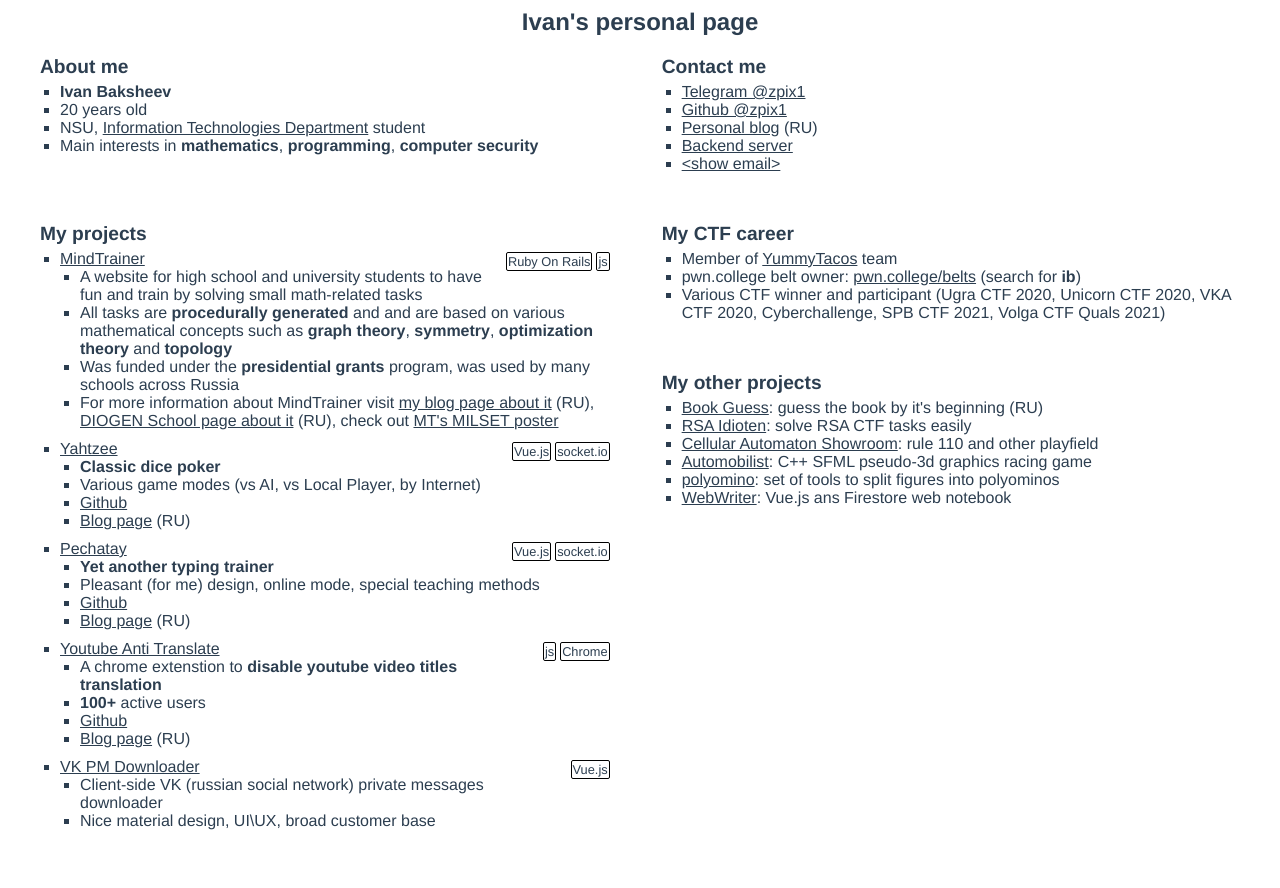
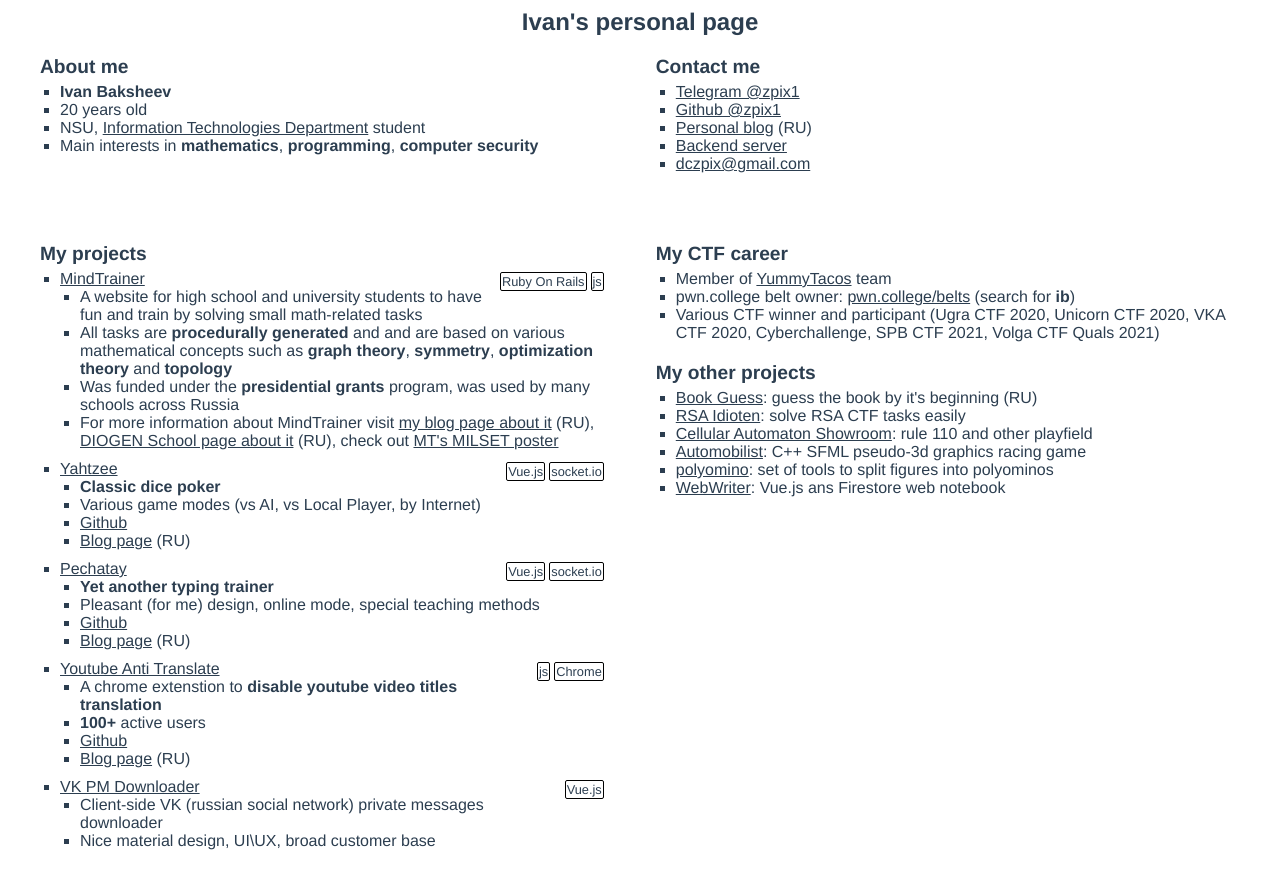
Before and after one commit to zpix1/about-me, a Vue app: page / in a window 1280 px wide. Before the commit the page ends 848 px from the top, so only its background shows below. Built offline with nearby package versions, Linux system fonts and the light colour scheme.

Commit message:
paddings changed

```diff
--- a/src/App.vue
+++ b/src/App.vue
@@ -19,12 +19,12 @@
         <li><Url url="https://zpix1.github.io/">Personal blog</Url> (RU)</li>
         <li><Url url="https://r45.xyz">Backend server</Url></li>
         <li>
-          <div v-if="showEmail">
+          <!-- <div v-if="showEmail"> -->
             <Url :url="'mailto:' + email">{{ email }}</Url>
-          </div>
+          <!-- </div>
           <div v-else>
             <div class="pseudo-a" @click="showEmail = true">&lt;show email&gt;</div>
-          </div>
+          </div> -->
         </li>
       </ul>
     </div>
@@ -87,9 +87,7 @@
         <li>pwn.college belt owner: <Url url="https://pwn.college/belts">pwn.college/belts</Url> (search for <b>ib</b>)</li>
         <li>Various CTF winner and participant (Ugra CTF 2020, Unicorn CTF 2020, VKA CTF 2020, Cyberchallenge, SPB CTF 2021, Volga CTF Quals 2021)</li>
       </ul>
-    </div>
-    <div class="grid-element" style="grid-area: other projects">
-      <div class="subheader">My other projects</div>
+      <div style="padding-top: 20px" class="subheader">My other projects</div>
       <ol>
         <li><Url url="https://zpix1.github.io/book-guess/">Book Guess</Url>: guess the book by it's beginning (RU)</li>
         <li><Url url="https://zpix1.github.io/rsa-idioten/">RSA Idioten</Url>: solve RSA CTF tasks easily</li>
@@ -99,6 +97,9 @@
         <li><Url url="https://zpix1.github.io/webwriter">WebWriter</Url>: Vue.js ans Firestore web notebook</li>
 
       </ol>
+    </div>
+    <div class="grid-element" style="grid-area: other-projects">
+
     </div>
   </div>
 </div>
@@ -156,14 +157,16 @@ export default {
 
     /* grid-template-columns: minmax(0, 700px); */
 
-    gap: 50px;
+    /* gap: 50px; */
 
     grid-template-areas:
       "about-me contacts"
       "projects projects"
       "projects projects"
-      "other-projects other-projects"
       "ctf ctf"
+  }
+  .grid-element {
+    padding-bottom: 20px;
   }
 }
 
@@ -178,7 +181,6 @@ export default {
     grid-template-areas:
       "about-me contacts"
       "projects ctf"
-      "projects other-projects"
       "projects other-projects"
   }
 }
```
